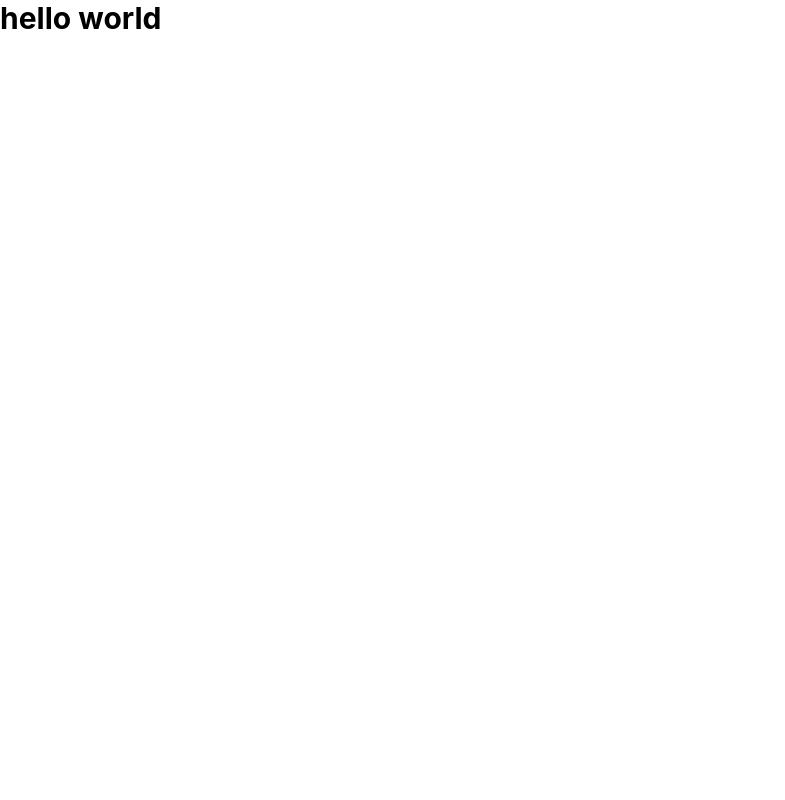
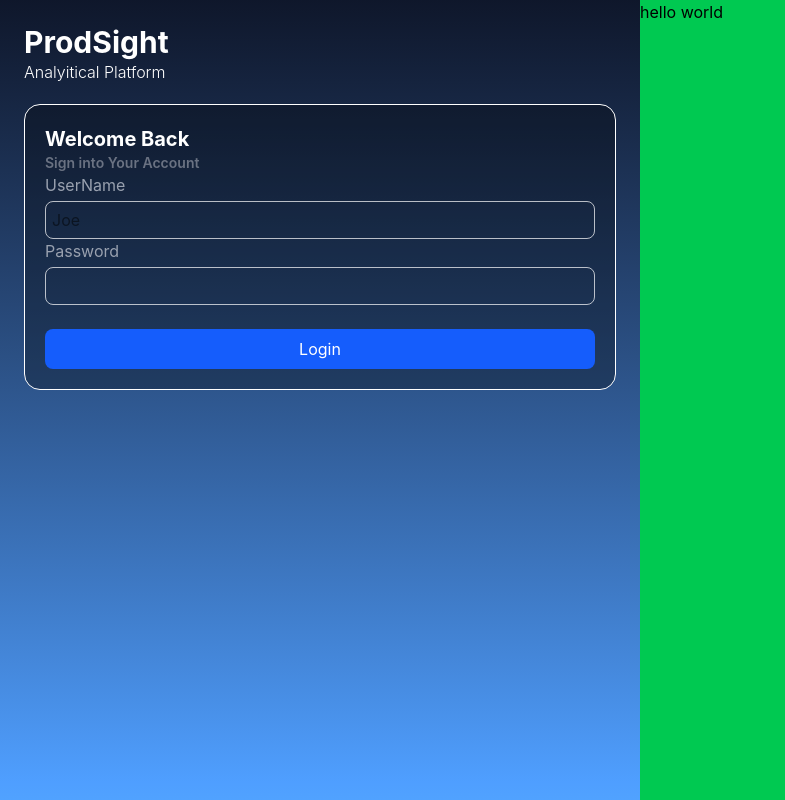
Before and after one commit to kalanaashen/ProdSight_UI, a React app in the folder frontend/: page / in a window 1280 px wide. Shown: the whole page, without its empty margins (0-785 px from the left). Built offline with nearby package versions, Linux system fonts and the light colour scheme; the HTML template or start-up script is replaced by a standard one.

Commit message:
create left side of login screen

```diff
--- a/frontend/src/App.jsx
+++ b/frontend/src/App.jsx
@@ -1,7 +1,9 @@
+import LoginPage from "./pages/LoginPage";
+
 function App() {
   return (
     <>
-      <h1 className="text-3xl font-bold">hello world</h1>
+      <LoginPage />
     </>
   );
 }
--- /dev/null
+++ b/frontend/src/pages/LoginPage.jsx
@@ -0,0 +1,64 @@
+import React from "react";
+
+const LoginPage = () => {
+  return (
+    <>
+      <div className="grid grid-cols-2 h-screen">
+        <div className="bg-gradient-to-t from-blue-400  to-slate-900   items-center  justify-center p-6">
+          <div>
+            <h1 className="font-bold text-white text-3xl ">ProdSight</h1>
+            <h1 className="font-light text-white">Analyitical Platform</h1>
+          </div>
+          <div className="border border-white  bg-black/30 rounded-2xl p-5 mt-5">
+            <div
+              className="
+            flex flex-col gap-x-1"
+            >
+              <h1
+                className="
+            font-bold text-xl text-white"
+              >
+                Welcome Back
+              </h1>
+              <h1 className="font-semibold text-sm text-gray-500">
+                Sign into Your Account
+              </h1>
+            </div>
+
+            <div className="flex flex-col gap-1">
+              <label htmlFor="" className="text-gray-400 ">
+                UserName
+              </label>
+              <input
+                type="text"
+                className="p-1.5 rounded-lg border border-white/70"
+                placeholder="Joe"
+              />
+            </div>
+            <div className="flex flex-col gap-1">
+              <label htmlFor="" className="text-gray-400" placeholder="******">
+                Password
+              </label>
+
+              <input
+                type="password"
+                className="p-1.5 rounded-lg border  text-gray-600 border-white/70 "
+              />
+            </div>
+
+            <div className="mt-6">
+              <button className="py-2 w-full   text-white bg-blue-600 rounded-lg hover:bg-blue-700 hover:scale-105 duration-200">
+                Login
+              </button>
+            </div>
+          </div>
+        </div>
+        <div className="bg-green-500">
+          <h1>hello world</h1>
+        </div>
+      </div>
+    </>
+  );
+};
+
+export default LoginPage;
```
